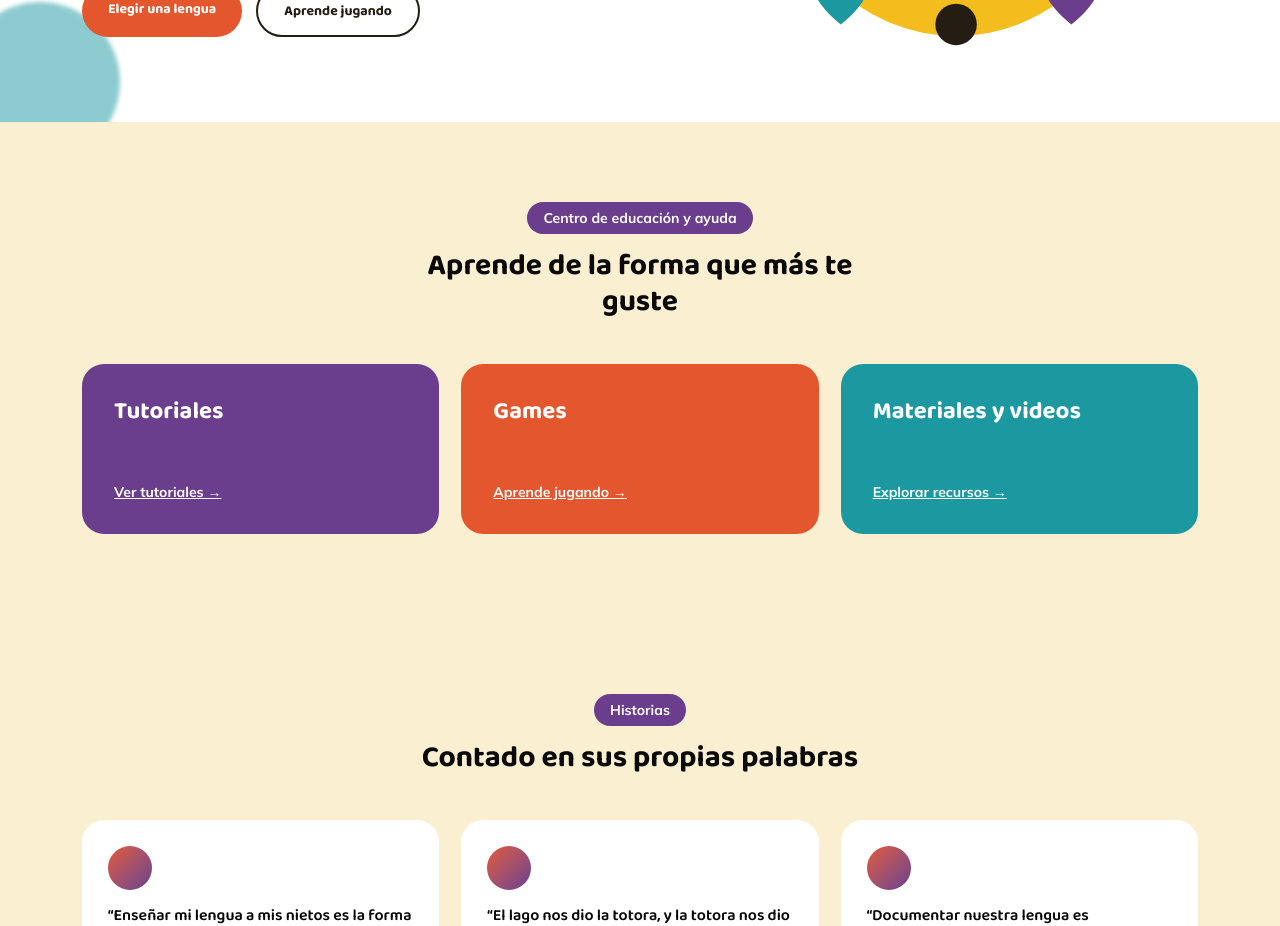
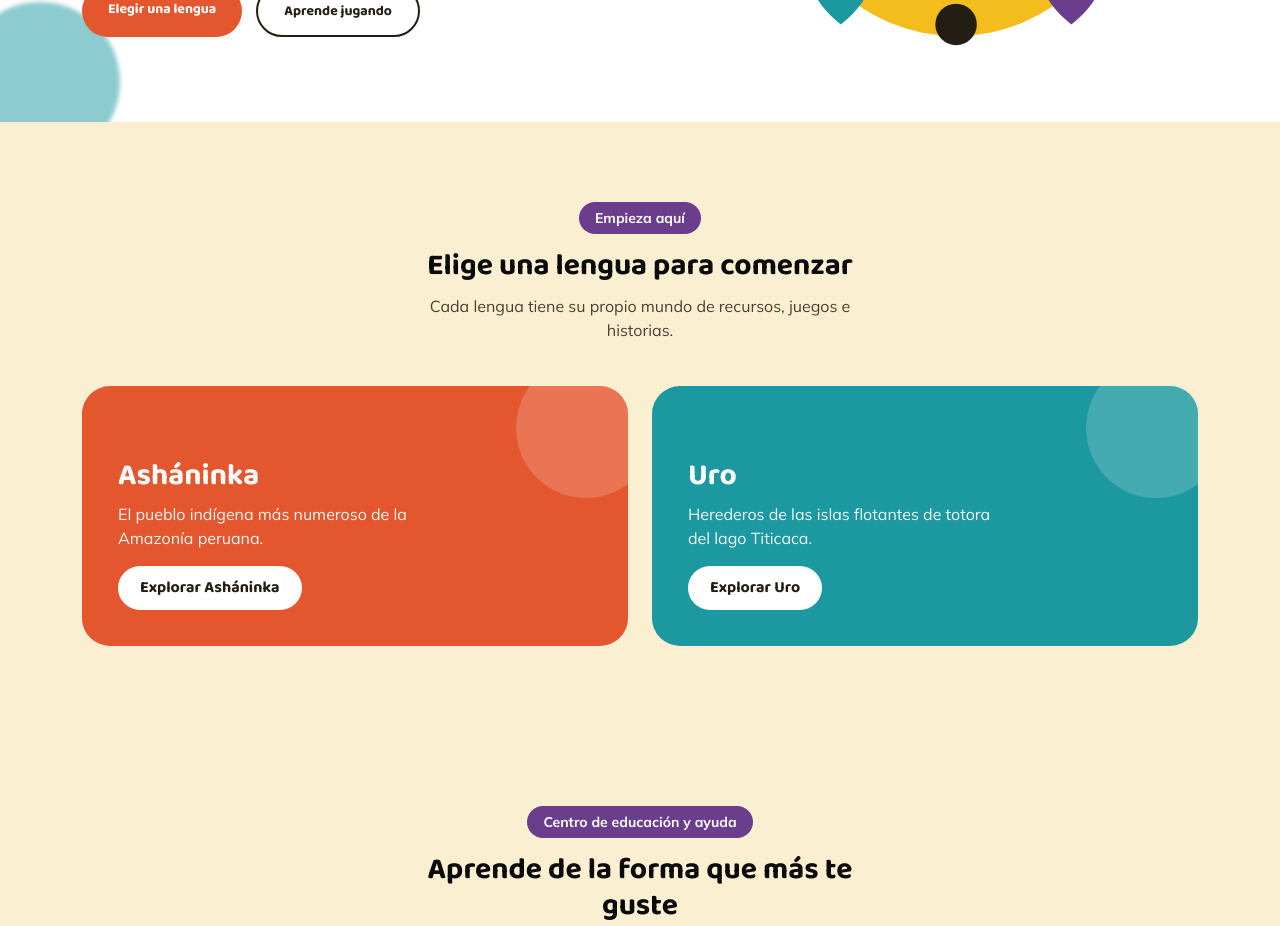
Before and after one commit to ouracademy/living-langs-peru, a Next.js app: page / in a window 1280 px wide. Shown: the part 900-1826 px from the top of the page. Built offline with nearby package versions, Linux system fonts and the light colour scheme.

Commit message:
feat: add a language section

```diff
--- a/src/app/page.tsx
+++ b/src/app/page.tsx
@@ -8,6 +8,7 @@ import { Support } from "@/components/support";
 import { HelpEducation } from "@/components/help-education";
 import { Footer } from "@/components/footer";
 import Stories from "@/components/stories";
+import Language from "@/components/language";
 
 export default function Home() {
   return (
@@ -101,6 +102,7 @@ export default function Home() {
             </div>
           </div>
         </section>
+        <Language />
         <HelpEducation />
         <Stories />
         <Support />
--- /dev/null
+++ b/src/components/language.tsx
@@ -0,0 +1,59 @@
+
+
+const nativeLanguages = [
+  {
+    InCommunity: "Asháninka",
+    overview: "El pueblo indígena más numeroso de la Amazonía peruana.",
+    explore: "Explorar Asháninka",
+    bgColor: "bg-[#E4572E]",
+  },
+  {
+    InCommunity: "Uro",
+    overview: "Herederos de las islas flotantes de totora del lago Titicaca.",
+    explore: "Explorar Uro",
+    bgColor: "bg-[#1B98A0]",
+  },
+];
+
+export default function Language() {
+  return (
+    <section className="bg-[#FBEFD2] py-20">
+      <div className="max-w-[1180px] mx-auto px-8">
+        <div className="max-w-[56ch] mx-auto mb-11 text-center">
+          <span className="font-['Mulish',sans-serif] inline-block bg-[#6A3E8C] text-white font-bold text-sm px-4 py-1.5 rounded-full mb-3.5">
+            Empieza aquí
+          </span>
+          <h2 className="font-['Baloo_2',sans-serif] font-bold text-3xl">
+            Elige una lengua para comenzar
+          </h2>
+          <p className="font-['Mulish',sans-serif] text-[#4A4130] mt-2.5">
+            Cada lengua tiene su propio mundo de recursos, juegos e historias.
+          </p>
+        </div>
+
+        <div className="grid grid-cols-1 md:grid-cols-2 gap-6">
+          {nativeLanguages.map((language) => (
+            <div
+              key={language.InCommunity}
+              className={`rounded-[28px] p-9 text-white relative overflow-hidden min-h-[260px] flex flex-col justify-end ${language.bgColor}`}
+            >
+              <div className="absolute -top-7 -right-7 w-[140px] h-[140px] rounded-full bg-white/[.18]" />
+              <h3 className="text-3xl font-['Baloo_2',sans-serif] font-bold mb-2">
+                {language.InCommunity}
+              </h3>
+              <p className=" font-['Mulish',sans-serif] opacity-95 max-w-[34ch] mb-4">
+                {language.overview}
+              </p>
+              <a
+                href="#"
+                className="self-start bg-white text-[#241D14] font-bold px-5.5 py-2.5 rounded-full no-underline font-['Baloo_2',sans-serif]"
+              >
+                {language.explore}
+              </a>
+            </div>
+          ))}
+        </div>
+      </div>
+    </section>
+  );
+}
```
Also changed, not shown: src/components/help-education.tsx (+9 -9 lines).
